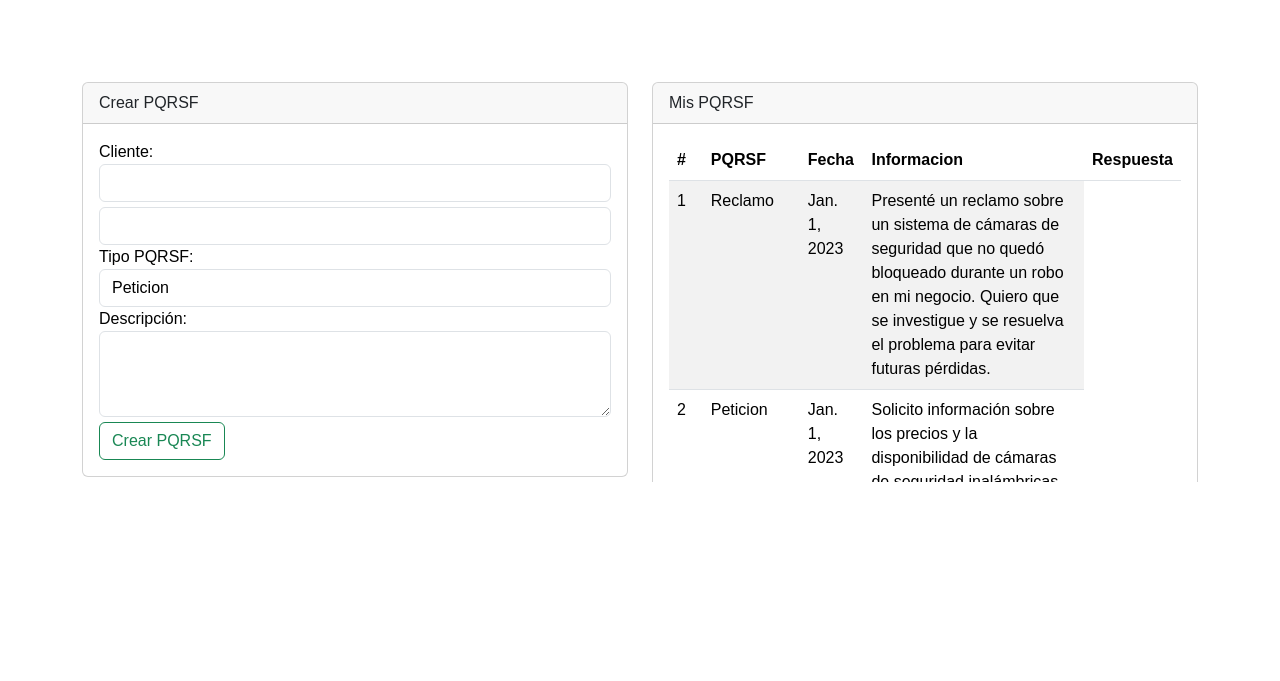
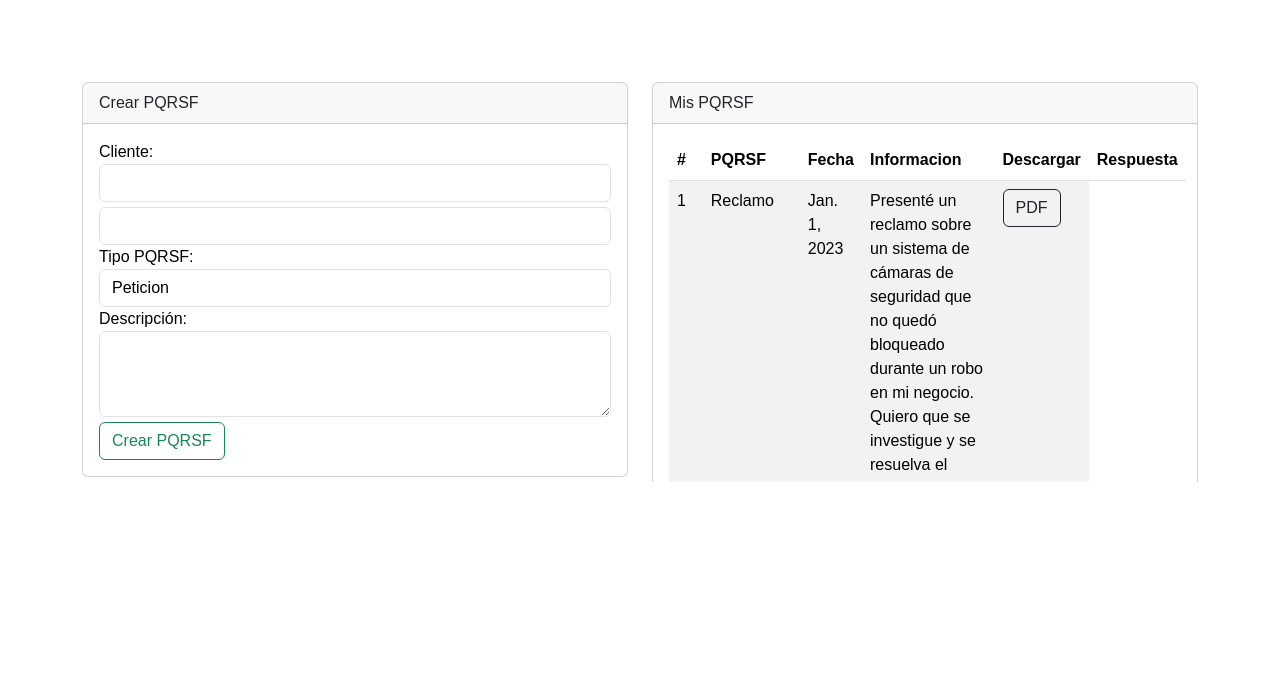
Before and after one commit to ferdlg/despliegue-jjsystem, a Django app: template jjsystemPrueba/Pqrsf/templates/cliente/ver_pqrsf.html in a window 1280 px wide. Shown: the part 118-799 px from the top of the page. Run offline with Django 5.2, Linux system fonts and the light colour scheme; the template is opened without the code that fills it: values that come from a table or form of the project are taken from there, others are empty; data comes from the database, SQL or seed files in the repository; parts of the project's set-up code (start-up, migrations or seed data) failed here and were passed over; some libraries are stand-ins or nearby versions.

```diff
--- a/jjsystemPrueba/Pqrsf/templates/cliente/ver_pqrsf.html
+++ b/jjsystemPrueba/Pqrsf/templates/cliente/ver_pqrsf.html
@@ -46,6 +46,7 @@
                                     <th scope="col">PQRSF</th>
                                     <th scope="col">Fecha</th>
                                     <th scope="col">Informacion</th>
+                                    <th scope="col">Descargar</th>
                                     <th scope="col">Respuesta</th>
                                 </tr>
                             </thead>
@@ -56,6 +57,9 @@
                                     <td>{{ pqrsf.idtipopqrsf.nombretipopqrsf }}</td>
                                     <td>{{ pqrsf.fechapqrsf }}</td>
                                     <td>{{ pqrsf.informacionpqrsf }}</td>
+                                    <td>
+                                        <a href="{% url 'convertir_pqrsf_pdf' idpqrsf=pqrsf.idpqrsf %}" class="btn btn-outline-dark btn-sw">PDF</a>
+                                    </td>
                                 </tr>
                                 {% endfor %}
                             </tbody>
```
